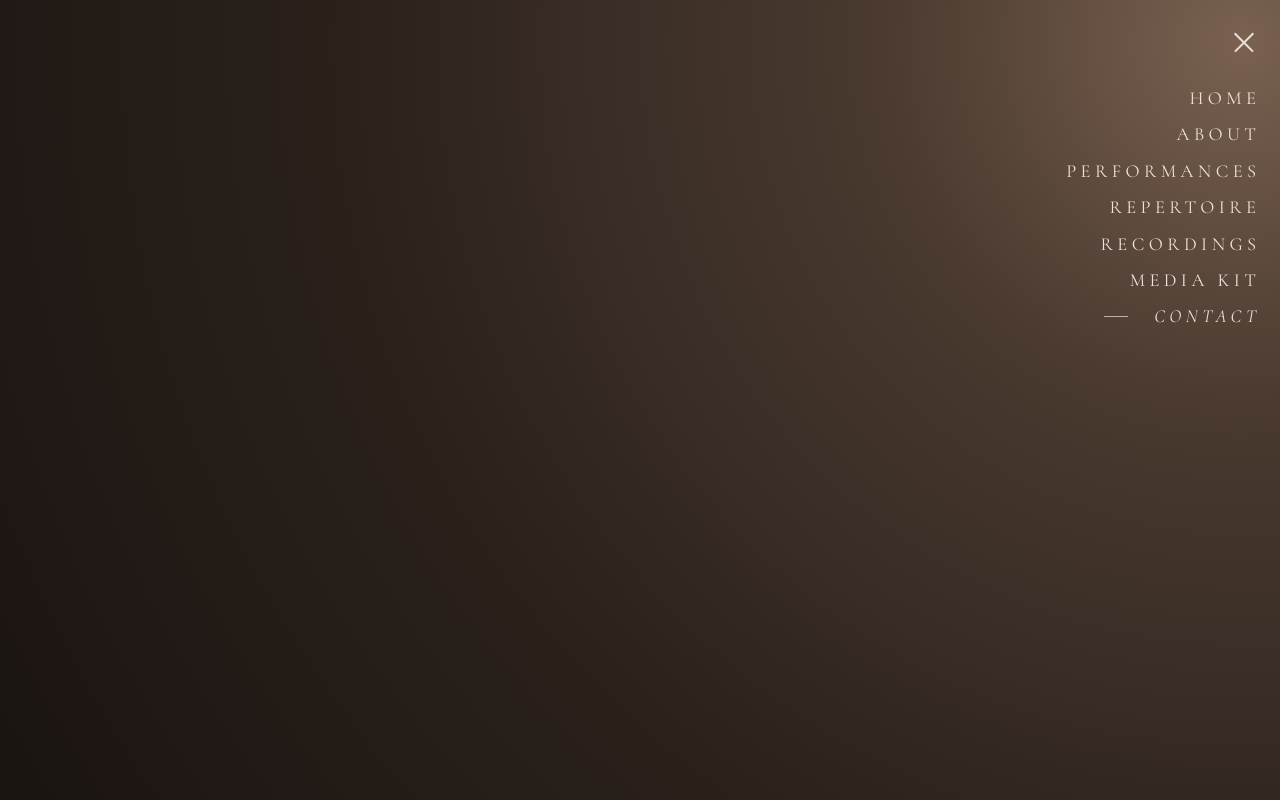
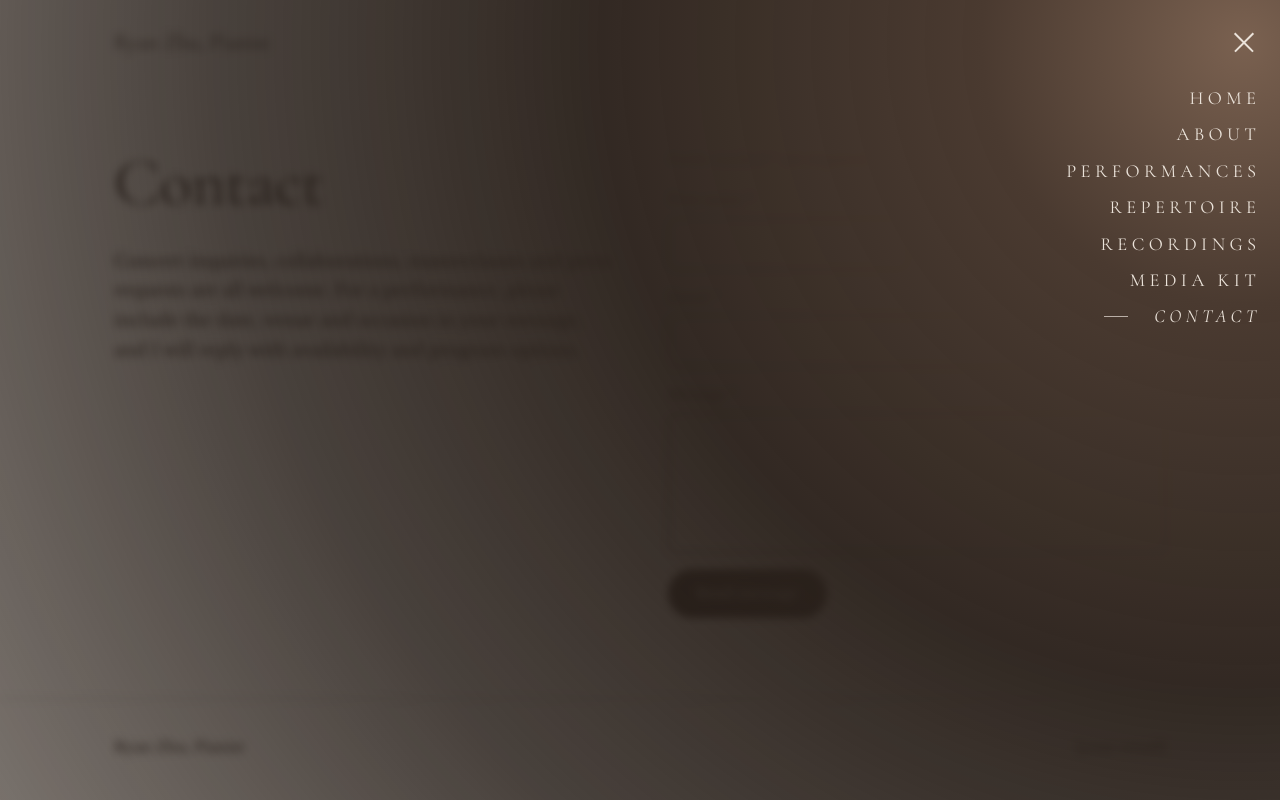
Before and after one commit to ryanzhu193/ryanzhupiano-site, a plain HTML site: page contact.html in a window 1280 px wide. Both pictures are taken after a click on the button "Menu". Drawn offline with nearby package versions, Linux system fonts and the light colour scheme.

Commit message:
See-through menu on all pages, with a longer dark fade and blurred page text behind it on pages other than Home
Co-Authored-By: Claude Opus 5.5 <noreply@anthropic.com>
Claude-Session: https://claude.ai/code/session_01YSXi5UhuPyAKSqynMZ5BS4

```diff
--- a/style.css
+++ b/style.css
@@ -13,10 +13,9 @@ header .wrap{display:flex;justify-content:space-between;align-items:center;gap:1
 .menu-btn{position:absolute;right:12px;top:50%;margin-top:-24px;z-index:30;width:48px;height:48px;border:0;border-radius:50%;background:transparent;color:var(--ink);cursor:pointer;display:grid;place-content:center;gap:6px;padding:0}
 .menu-btn span{display:block;width:26px;height:1.5px;background:currentColor;transition:transform .5s cubic-bezier(.65,0,.25,1),opacity .3s ease}
 .menu-panel{position:fixed;inset:0;z-index:25;overflow-y:auto;color:var(--cream);visibility:hidden;transition:visibility 0s linear .8s}
-.menu-bg{--k:1.45;position:fixed;left:var(--mx,100%);top:var(--my,0);width:calc(var(--md,300vmax) * var(--k));height:calc(var(--md,300vmax) * var(--k));margin:calc(var(--md,300vmax) * var(--k) / -2) 0 0 calc(var(--md,300vmax) * var(--k) / -2);border-radius:50%;background:radial-gradient(circle closest-side,#7a6150 0%,#4a3a30 17%,#2a211b 43%,#1a1411 69%,rgba(26,20,17,.75) 80%,rgba(26,20,17,0) 100%);transform:scale(0);will-change:transform;backface-visibility:hidden;transition:transform .8s cubic-bezier(.65,0,.25,1);pointer-events:none}
-/* The circle is drawn larger than the screen, so its soft, see-through rim shows only while it grows and the open menu is solid.
-   Home page: no extra size and a lighter fade, so the photo shows through behind the open menu. */
-.home .menu-bg{--k:1;background:radial-gradient(circle closest-side,#7a6150 0%,#4a3a30 14%,rgba(42,33,27,.9) 30%,rgba(31,24,20,.55) 55%,rgba(26,20,17,.22) 100%)}
+.menu-bg{position:fixed;left:var(--mx,100%);top:var(--my,0);width:var(--md,300vmax);height:var(--md,300vmax);margin:calc(var(--md,300vmax) / -2) 0 0 calc(var(--md,300vmax) / -2);border-radius:50%;background:radial-gradient(circle closest-side,#7a6150 0%,#4a3a30 18%,rgba(42,33,27,.96) 44%,rgba(31,24,20,.8) 70%,rgba(26,20,17,.55) 100%);transform:scale(0);will-change:transform;backface-visibility:hidden;transition:transform .8s cubic-bezier(.65,0,.25,1);pointer-events:none}
+/* Home page: a lighter fade so more of the photo shows through behind the menu. */
+.home .menu-bg{background:radial-gradient(circle closest-side,#7a6150 0%,#4a3a30 14%,rgba(42,33,27,.9) 30%,rgba(31,24,20,.55) 55%,rgba(26,20,17,.22) 100%)}
 .menu-panel .wrap{max-width:none;position:relative;display:flex;flex-direction:column;align-items:flex-end;gap:0;padding-top:80px;padding-bottom:48px}
 .menu-panel a{display:flex;align-items:center;gap:14px;margin-right:-.24em;padding:9px 0;font-family:"Cormorant Garamond",serif;font-weight:400;font-size:1.15rem;letter-spacing:.24em;line-height:1;text-transform:uppercase;text-decoration:none;opacity:0;transform:translateY(-6px);transition:opacity .25s ease,transform .25s ease}
 .menu-panel .t{display:grid}
@@ -33,6 +32,9 @@ header .wrap{display:flex;justify-content:space-between;align-items:center;gap:1
 .menu-open .menu-btn span:nth-child(3){transform:translateY(-7.5px) rotate(-45deg)}
 .menu-open .menu-panel{visibility:visible;transition:none}
 .menu-open .menu-bg{transform:scale(1)}
+/* Other pages: softly blur the page behind the open menu so the eye goes to the menu. */
+body:not(.home)>main,body:not(.home)>footer,body:not(.home) .brand{transition:filter .6s ease}
+.menu-open body:not(.home)>main,.menu-open body:not(.home)>footer,.menu-open body:not(.home) .brand{filter:blur(4px)}
 .menu-open .menu-panel a{opacity:1;transform:none;transition:opacity .5s ease,transform .6s cubic-bezier(.65,0,.25,1)}
 .menu-open .menu-panel a:nth-child(1){transition-delay:0.22s}
 .menu-open .menu-panel a:nth-child(2){transition-delay:0.27s}
@@ -106,4 +108,4 @@ ul.events{list-style:none;padding:0;margin:40px 0 0;border-bottom:1px solid var(
 footer{padding:36px 0;font-size:.9rem;border-top:1px solid var(--line)}
 footer .wrap{display:flex;justify-content:space-between;gap:16px;flex-wrap:wrap}
 @media(max-width:760px){body{font-size:16px}.two,.row{grid-template-columns:1fr}.comps{columns:1}.three{grid-template-columns:1fr 1fr}.events li{grid-template-columns:1fr}.events .pill{justify-self:start}section,.band>.wrap{padding-top:40px;padding-bottom:56px}.two{gap:32px}.hero-full .credit{font-size:.6rem;right:12px;bottom:8px}.hero-full .photo{object-position:36% 40%}}
-@media(prefers-reduced-motion:reduce){html{scroll-behavior:auto}.menu-panel,.menu-bg,.menu-panel a,.menu-panel .t span,.menu-btn span{transition:none!important}}
+@media(prefers-reduced-motion:reduce){html{scroll-behavior:auto}.menu-panel,.menu-bg,.menu-panel a,.menu-panel .t span,.menu-btn span,main,footer,.brand{transition:none!important}}
```
